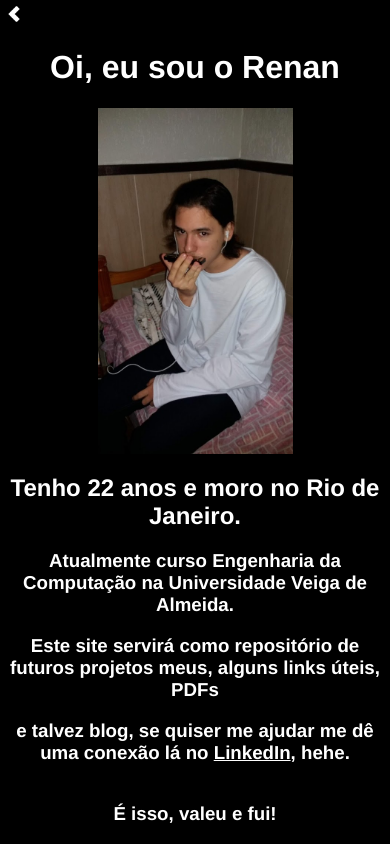
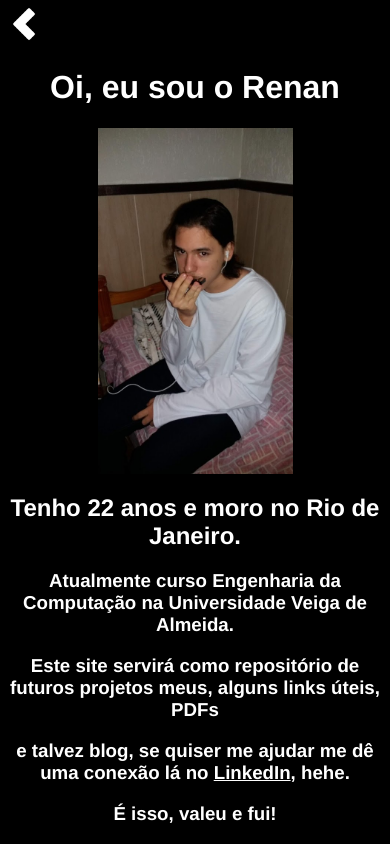
Before and after one commit to rnnae/rnnae.github.io, a plain HTML site: page sobremim.htm in a window 390 px wide. Drawn offline with Linux system fonts and the light colour scheme.

Commit message:
Add files via upload

```diff
--- a/sobremim.htm
+++ b/sobremim.htm
@@ -35,9 +35,16 @@
     width: 100%;
     color:#ffffff;
 }
+    .back {
+        margin: 1vw;
+        width: 20px;
+        @media only screen and (max-width: 844px) {
+        width:40px;
+        }
+}
 </style>
 
-<a href="index.htm"><img style="margin: 1vw" width="20" src="back.png" alt="Back"></a>
+<div><a href="index.htm"><img src="back.png"  alt="Back" class="back"></a></div>
 
 <h1 style="text-align: center;"><span style="color: #ffffff;">Oi, eu sou o Renan</span></h1>
 <img src="eudegaita.jpg" alt="Eu" class="center">
```
